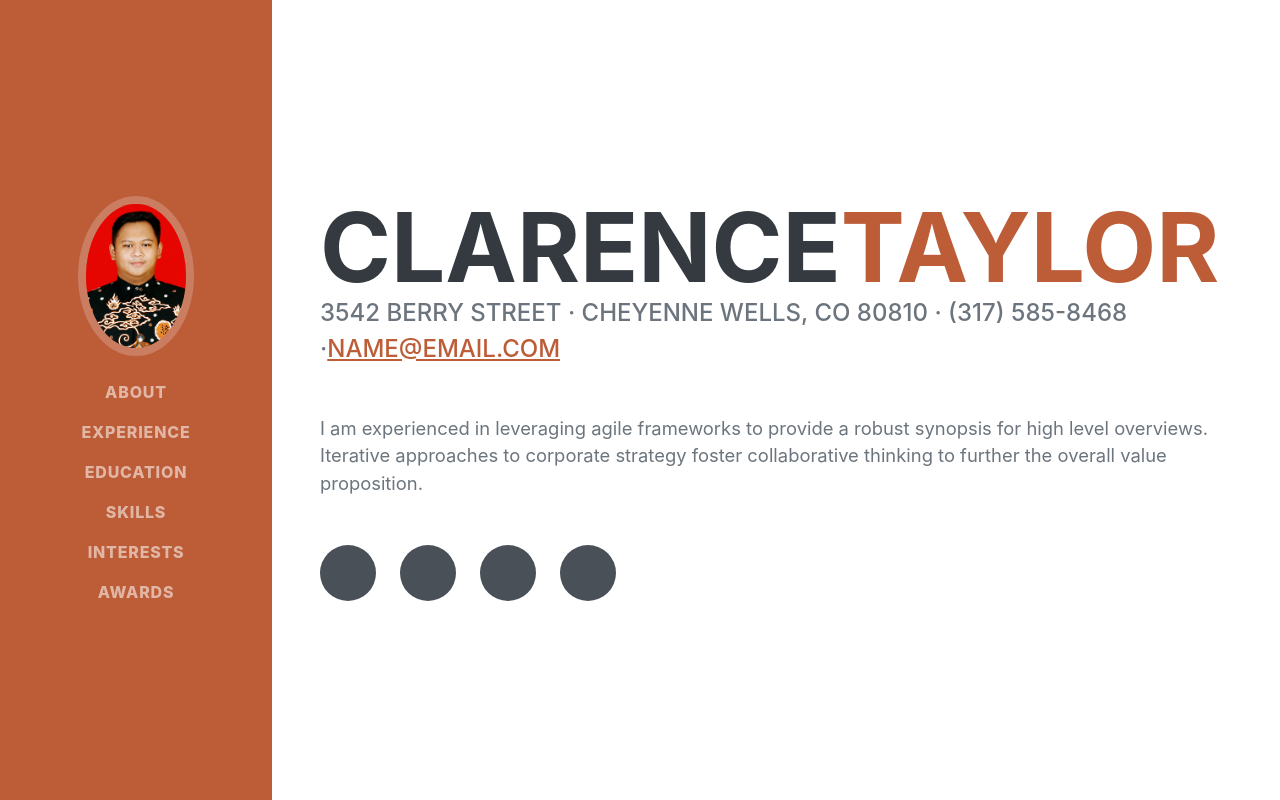
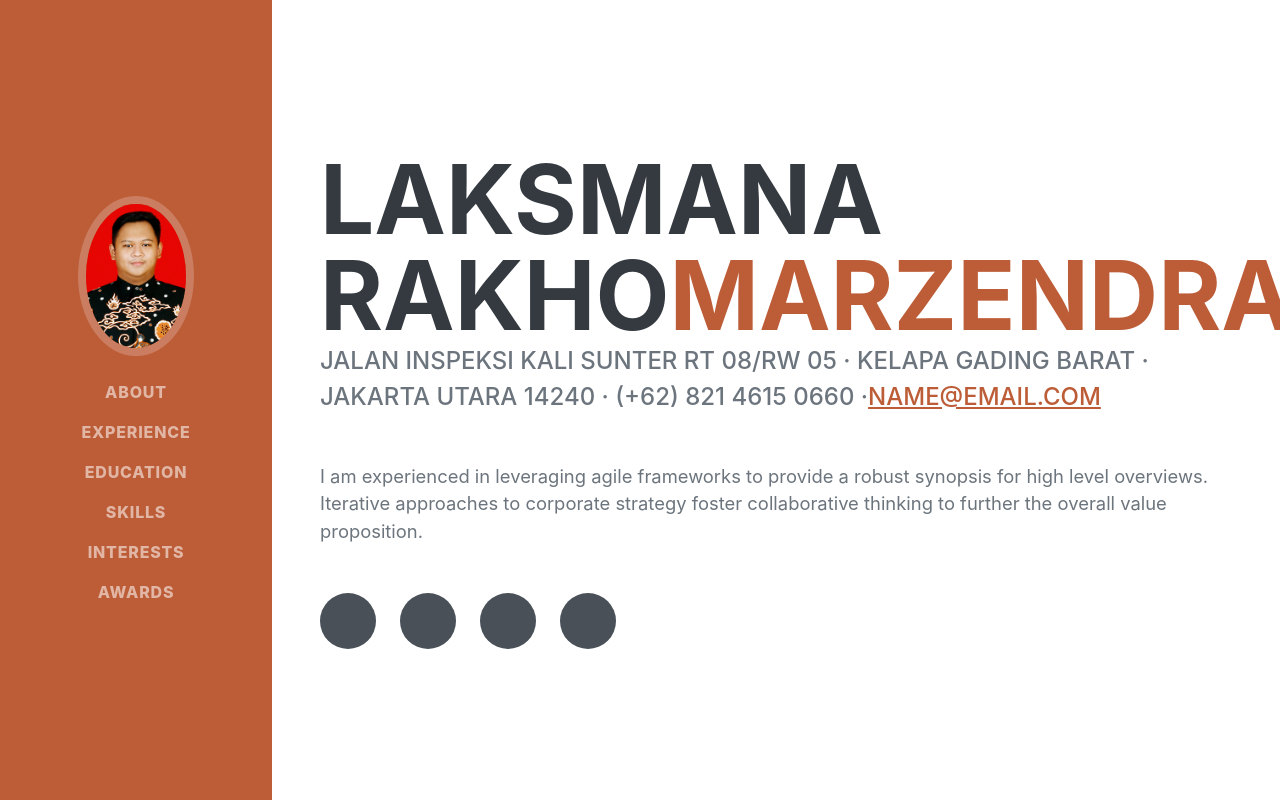
Before and after one commit to masraku/cv, a Next.js app: page / in a window 1280 px wide. Shown: the top 800 px of the page. Built offline with nearby package versions, Linux system fonts and the light colour scheme.

Commit message:
ubah nama

```diff
--- a/src/app/page.js
+++ b/src/app/page.js
@@ -22,11 +22,11 @@ export default function Home() {
             <section className="resume-section" id="about">
                 <div className="resume-section-content">
                     <h1 className="mb-0">
-                        Clarence
-                        <span className="text-primary">Taylor</span>
+                        Laksmana Rakho
+                        <span className="text-primary">Marzendra</span>
                     </h1>
                     <div className="subheading mb-5">
-                        3542 Berry Street · Cheyenne Wells, CO 80810 · (317) 585-8468 ·
+                        Jalan Inspeksi Kali Sunter RT 08/RW 05 · Kelapa Gading Barat · Jakarta Utara 14240 · (+62) 821 4615 0660 ·
                         <a href="mailto:name@email.com">name@email.com</a>
                     </div>
                     <p className="lead mb-5">I am experienced in leveraging agile frameworks to provide a robust synopsis for high level overviews. Iterative approaches to corporate strategy foster collaborative thinking to further the overall value proposition.</p>
```
